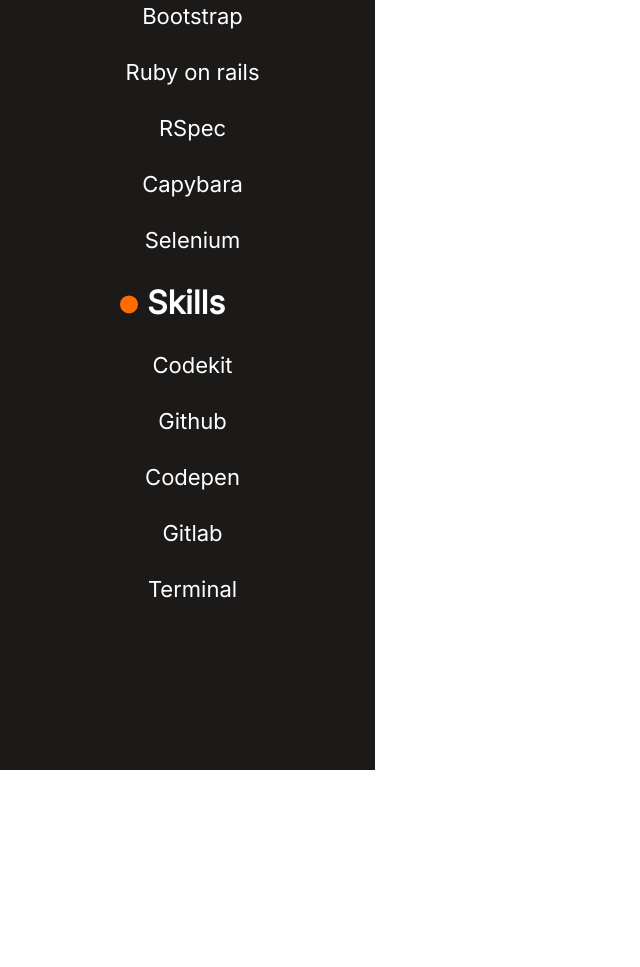
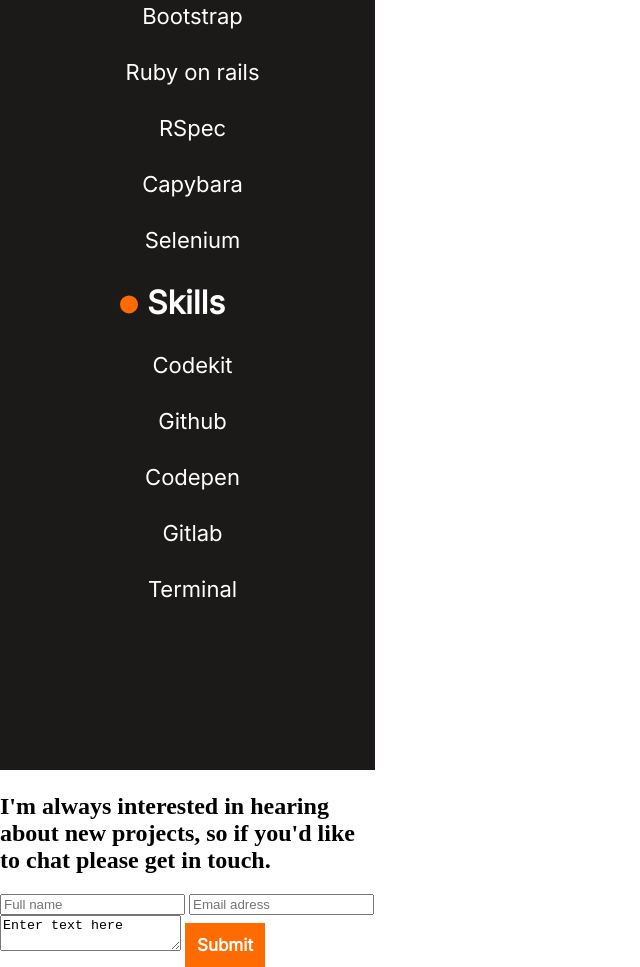
Before and after one commit to dfsalam/portfolio, a website: page index.html in a window 1280 px wide. Shown: the part 5195-6162 px from the top of the page, without its empty margins (0-640 px from the left). Before the commit the page ends 5988 px from the top, so only its background shows below. Drawn offline with Linux system fonts and the light colour scheme.

Commit message:
Add html tags to the index

```diff
--- a/index.html
+++ b/index.html
@@ -194,6 +194,17 @@
     <!-- About -->
   <!--Middle section-->
   </section>
+  <section class="form">
+    <h2>I'm always interested in hearing about new projects,
+      so if you'd like to chat please get in touch.</h2>
+
+    <form action="https://formspree.io/f/{form_id}" method="post">
+      <input type="text" name="username" placeholder="Full name" maxlength="30" required>
+      <input type="email" name="email" placeholder="Email adress" required>
+      <textarea name="comment">Enter text here</textarea maxlength="500">
+      <button type="submit">Submit</button>
+    </form>
+  </section>
 
 </body>
 </html>
```
